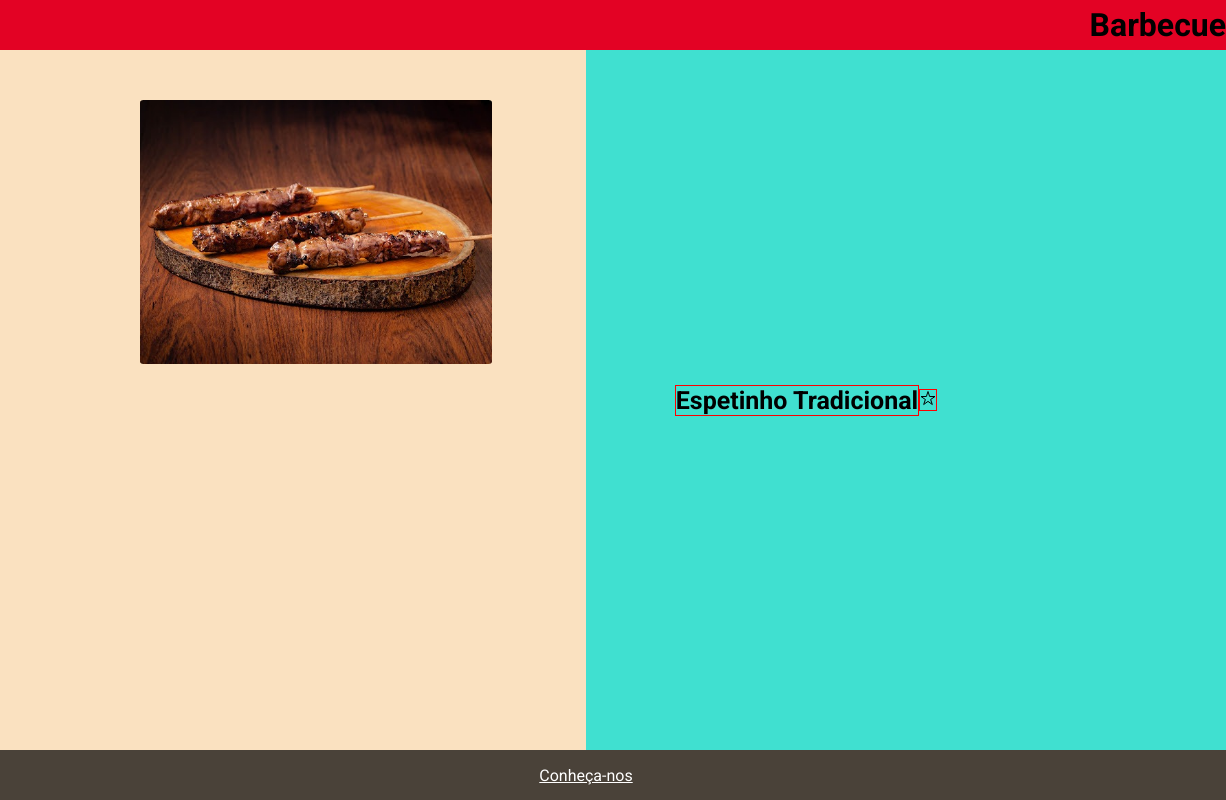
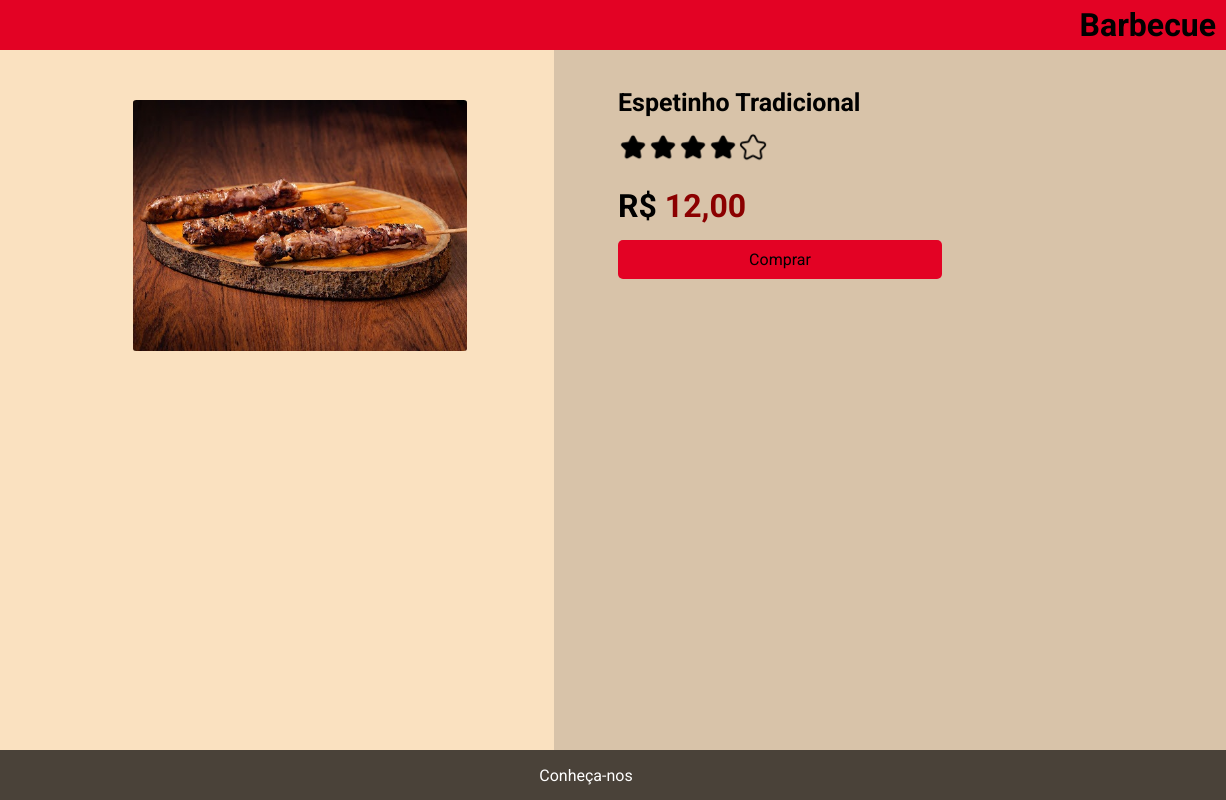
Before and after one commit to Thiago3101/Projeto-Barbecue, a plain HTML site: page compra.html in a window 1280 px wide. Shown: the full height of the page, 54-1280 px from the left. Drawn offline with nearby package versions, Linux system fonts and the light colour scheme.

Commit message:
melhorias v2

```diff
--- a/compra.html
+++ b/compra.html
@@ -4,13 +4,14 @@
 <head>
   <meta charset="UTF-8">
   <meta name="viewport" content="width=device-width, initial-scale=1.0">
-  <title>Document</title>
+  <title>Compra</title>
   <link rel="stylesheet" href="css/compra.css">
+  <link rel="shortcut icon" href="icon/chicken.png" type="image/x-icon">
 </head>
 
 <body>
   <header>
-    <div class="left-header"><img class="menu" src="icon/cardapio.png"></div>
+    <div class="left-header"><a href="Principal.html"><img class="menu" src="icon/cardapio.png"></a></div>
     <div class="right-header">
       <h1>Barbecue</h1>
     </div>
@@ -19,18 +20,23 @@
   <main class="container">
 
     <div class="img"><img src="./img/espetinhoTradicional.jpeg" alt="carne"></div>
+
     <div class="etc">
       <h1>Espetinho Tradicional</h1>
-      <div id="icon"><ion-icon name="star-outline">
-          <ion-icon name="star-outline"></ion-icon>
-        </ion-icon></div>
+      <div class="avaliacao">
+        <img class="star" src="icon/estrela-preenchida.png" alt="estrala de avaliação">
+        <img class="star" src="icon/estrela-preenchida.png" alt="estrala de avaliação">
+        <img class="star" src="icon/estrela-preenchida.png" alt="estrala de avaliação">
+        <img class="star" src="icon/estrela-preenchida.png" alt="estrala de avaliação">
+        <img class="star" src="icon/estrela.png" alt="estrala de avaliação">
+      </div>
+      <h2>R$ <span class="preco">12,00</span></h2>
+      <a href="#" class="btn-comprar">Comprar</a>
     </div>
 
   </main>
 
-  <footer classe="low-header"> <a href="#" style="color: #FFFFFF;" target="_blank">Conheça-nos</a></footer>
-  <script type="module" src="https://unpkg.com/ionicons@7.1.0/dist/ionicons/ionicons.esm.js"></script>
-  <script nomodule src="https://unpkg.com/ionicons@7.1.0/dist/ionicons/ionicons.js"></script>
+  <footer classe="low-header"> <a href="#" style="color: #FFFFFF; text-decoration: none;" target="_blank">Conheça-nos</a></footer>
 </body>
 
 </html>
--- a/css/compra.css
+++ b/css/compra.css
@@ -34,6 +34,7 @@ footer {
     width: 100%;
     align-items: center;
     justify-content: right;
+    padding-right: 10px;
 }
 
 .low-header {
@@ -61,8 +62,7 @@ body {
     z-index: 1;
 }
 
-.img,
-.etc {
+.img{
 
     width: 50%;
     height: auto;
@@ -82,20 +82,48 @@ body {
 }
 
 .etc {
-
-    background-color: turquoise;
+    width: 50%;
+    background-color: #d8c3a9;
+    padding-top: 3%;
+    padding-left: 5%;
 }
 
 .etc h1 {
     display: inline-block;
     max-width: 100%;
-    border: 1px solid red;
     font-size: 25px;
-
-
 }
 
-#icon {
-    border: 1px solid red;
-    margin-right: 200px;
+.avaliacao{
+    width: 10%;
+    display: flex;
+    justify-content: space-between;
+    align-items: center;
+    margin-top: 15px;
+    margin-bottom: 25px;
 }
+
+.star{
+    width: 30px;
+    height: 30px;
+}
+
+.etc h2{
+    font-size: xx-large;
+    margin-bottom: 15px;
+}
+
+.preco{
+    color: darkred;
+}
+
+.btn-comprar{
+    text-align: center;
+    display: block;
+    padding: 10px;
+    text-decoration: none;
+    color: black;
+    background-color: #E30224;
+    width: 50%;
+    border-radius: 5px;
+}
--- a/css/principal.css
+++ b/css/principal.css
@@ -3,6 +3,10 @@
     font-family: Roboto;
     margin: 0;
     padding: 0;
+}
+
+body{
+    height: 100%;
 }
 header{
     height: 50px;
@@ -23,8 +27,10 @@ header{
     width: 50%;
     align-items: center;
     justify-content: right;
+    padding-right: 10px;
 }
 .container {
+    height: 100vh;
     width: 100vw;
     background-color: #ffffff;
     min-height: 60vh;
@@ -84,16 +90,16 @@ header{
 }
 
 .rodape{
+    padding-top: 50px;
     width: 100%;
     height: 100px;
     background-color: #4A4239;
-    display: flex;
-    justify-content: center;
-    align-items: center;
 }
 .rodape a{
+    display: block;
     text-decoration: none;
     color: white;
+    width: 100%;
     font-size: x-large;
     text-align: center;
 }
```
Also changed, not shown: Principal.html (+9 -8 lines), conheca.html (+1 -0 lines), index.html (+1 -0 lines), icon/chicken.png (added), icon/estrela-preenchida.png (added), icon/estrela.png (added), icon/exit.png (added).
